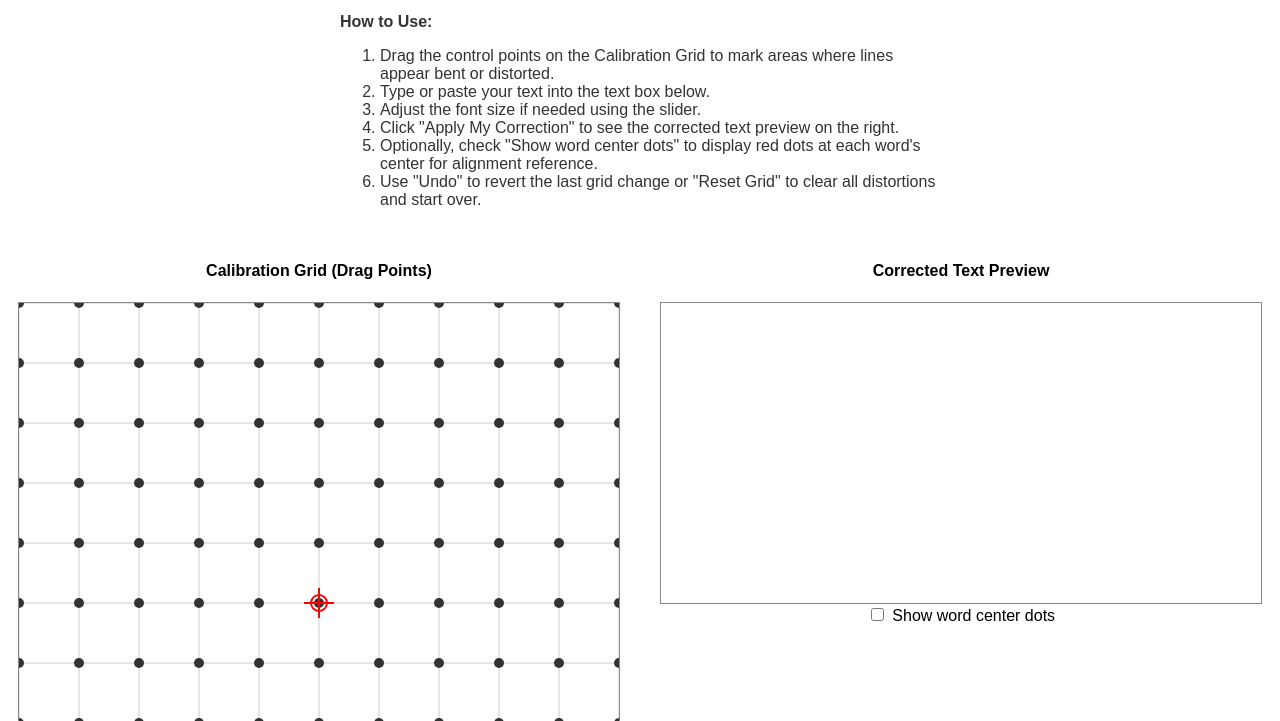
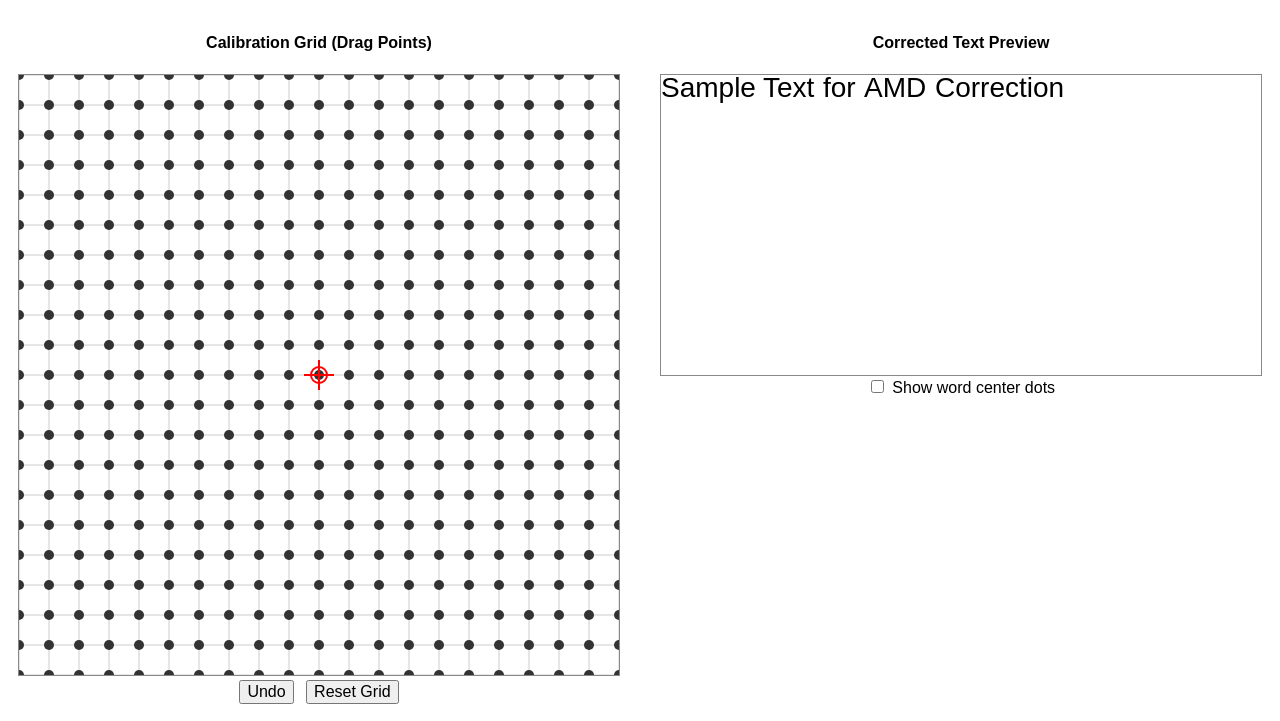
Before and after one commit to AMDfocus/macular-vision-corrector, a plain HTML site: page index.html in a window 1280 px wide. Shown: the part 56-777 px from the top of the page. Drawn offline with Linux system fonts and the light colour scheme.

Commit message:
Update index.html

```diff
--- a/index.html
+++ b/index.html
@@ -1,80 +1,24 @@
+<!--
+  Macular Vision Corrector — Final Working Version with Live Preview
+-->
 <!DOCTYPE html>
 <html lang="en">
 <head>
 <meta charset="UTF-8">
 <title>Macular Vision Corrector</title>
 <style>
-    body {
-      margin: 0;
-      padding: 0;
-      font-family: sans-serif;
-      display: flex;
-      flex-direction: column;
-      align-items: center;
-      height: 100vh;
-    }
-    h2 {
-      margin: 16px 0;
-      font-size: 32px;
-    }
-    .instructions {
-      width: 600px;
-      margin-bottom: 16px;
-      font-size: 16px;
-      color: #333;
-      text-align: left;
-    }
-    .canvas-container {
-      display: flex;
-      gap: 40px;
-      margin-bottom: 16px;
-    }
-    .panel {
-      display: flex;
-      flex-direction: column;
-      align-items: center;
-    }
-    canvas {
-      border: 1px solid #888;
-    }
-    button, label, textarea, input {
-      font-size: 16px;
-      margin: 4px;
-    }
-    #controls {
-      display: flex;
-      gap: 8px;
-      align-items: center;
-      margin-bottom: 16px;
-    }
-    textarea {
-      width: 400px;
-      height: 60px;
-      font-size: 18px;
-    }
-    .footer {
-      margin-top: auto;
-      width: 100%;
-      text-align: center;
-      padding: 16px 0;
-      font-size: 14px;
-      color: #1E40AF;
-    }
+  body { margin:0; padding:0; font-family:sans-serif; display:flex; flex-direction:column; align-items:center; }
+  h2 { margin:16px 0; font-size:32px; }
+  .canvas-container { display:flex; gap:40px; margin-bottom:16px; }
+  .panel { display:flex; flex-direction:column; align-items:center; }
+  canvas { border:1px solid #888; }
+  button, label, textarea, input { font-size:16px; margin:4px; }
+  #controls { display:flex; gap:8px; align-items:center; margin-bottom:16px; }
+  textarea { width:400px; height:60px; font-size:18px; }
 </style>
 </head>
 <body>
   <h2>Macular Vision Corrector</h2>
-  <div class="instructions">
-    <strong>How to Use:</strong>
-    <ol>
-      <li>Drag the control points on the Calibration Grid to mark areas where lines appear bent or distorted.</li>
-      <li>Type or paste your text into the text box below.</li>
-      <li>Adjust the font size if needed using the slider.</li>
-      <li>Click "Apply My Correction" to see the corrected text preview on the right.</li>
-      <li>Optionally, check "Show word center dots" to display red dots at each word's center for alignment reference.</li>
-      <li>Use "Undo" to revert the last grid change or "Reset Grid" to clear all distortions and start over.</li>
-    </ol>
-  </div>
   <div class="canvas-container">
     <div class="panel">
       <h4>Calibration Grid (Drag Points)</h4>
@@ -115,11 +59,8 @@
 });
 
 // Config
-    const COLS = 10; // Reduced from 20 to simplify grid
-    const N = COLS + 1;
-    const gridSize = 600;
+const COLS = 20, N = COLS + 1, gridSize = 600;
 const cellW = gridSize / COLS;
-    const margin = 20; // margin for preview
 const LINEH = () => parseInt(fontSizeSlider.value) + 4;
 
 // State
@@ -155,12 +96,12 @@
     gctx.beginPath(); gctx.arc(p.x + p.dx, p.y + p.dy, 5, 0, 2*Math.PI);
     gctx.fillStyle = '#333'; gctx.fill();
   });
-      const cx = gridSize / 2, cy = gridSize / 2;
+  const cx = gridSize/2, cy = gridSize/2;
   gctx.strokeStyle = 'red'; gctx.lineWidth = 2;
   gctx.beginPath(); gctx.arc(cx, cy, 8, 0, 2*Math.PI); gctx.stroke();
   gctx.beginPath();
-      gctx.moveTo(cx - 15, cy); gctx.lineTo(cx + 15, cy);
-      gctx.moveTo(cx, cy - 15); gctx.lineTo(cx, cy + 15);
+  gctx.moveTo(cx-15, cy); gctx.lineTo(cx+15, cy);
+  gctx.moveTo(cx, cy-15); gctx.lineTo(cx, cy+15);
   gctx.stroke();
 }
 
@@ -178,7 +119,7 @@
   points.flat().forEach(p => { p.dx = 0; p.dy = 0; });
   history.length = 0;
   drawGrid();
-      pctx.clearRect(0, 0, previewCanvas.width, previewCanvas.height);
+  pctx.clearRect(0,0, previewCanvas.width, previewCanvas.height);
 };
 
 // Drag events
@@ -187,7 +128,7 @@
   const r = gridCanvas.getBoundingClientRect();
   const mx = e.clientX - r.left, my = e.clientY - r.top;
   points.flat().forEach(p => {
-        if (Math.hypot(mx - (p.x + p.dx), my - (p.y + p.dy)) < 8) dragPoint = p;
+    if (Math.hypot(mx-(p.x+p.dx), my-(p.y+p.dy)) < 8) dragPoint = p;
   });
 });
 gridCanvas.addEventListener('pointermove', e => {
@@ -205,27 +146,27 @@
   for (let u = 0; u < N; u++) {
     coeffDx[u] = []; coeffDy[u] = [];
     for (let v = 0; v < N; v++) {
-          let rX = 0, iX = 0, rY = 0, iY = 0;
+      let rX=0, iX=0, rY=0, iY=0;
       for (let i = 0; i < N; i++) {
         for (let j = 0; j < N; j++) {
-              const ang = -2 * Math.PI * (u * i / N + v * j / N);
+          const ang = -2 * Math.PI * (u*i/N + v*j/N);
           const c = Math.cos(ang), s = Math.sin(ang);
           rX += points[i][j].dx * c; iX += points[i][j].dx * s;
           rY += points[i][j].dy * c; iY += points[i][j].dy * s;
         }
       }
       const norm = N * N;
-          coeffDx[u][v] = { re: rX / norm, im: iX / norm };
-          coeffDy[u][v] = { re: rY / norm, im: iY / norm };
+      coeffDx[u][v] = { re: rX/norm, im: iX/norm };
+      coeffDy[u][v] = { re: rY/norm, im: iY/norm };
     }
   }
 }
-    function fourierDist(x, y) {
+function fourierDist(x,y) {
   const gx = x / cellW, gy = y / cellW;
   let dx = 0, dy = 0;
   for (let u = 0; u < N; u++) {
     for (let v = 0; v < N; v++) {
-          const ang = 2 * Math.PI * (u * gx / N + v * gy / N);
+      const ang = 2 * Math.PI * (u*gx/N + v*gy/N);
       const c = Math.cos(ang), s = Math.sin(ang);
       dx += coeffDx[u][v].re * c - coeffDx[u][v].im * s;
       dy += coeffDy[u][v].re * c - coeffDy[u][v].im * s;
@@ -237,51 +178,43 @@
 // Apply correction
 applyBtn.onclick = () => {
   computeCoeffs();
-      pctx.clearRect(0, 0, previewCanvas.width, previewCanvas.height);
+  pctx.clearRect(0,0, previewCanvas.width, previewCanvas.height);
   const fontSize = fontSizeSlider.value + 'px';
   pctx.font = fontSize + ' sans-serif';
   pctx.textBaseline = 'top'; pctx.fillStyle = '#000'; pctx.textAlign = 'left';
   const words = textInput.value.trim().split(/\s+/).filter(w => w);
-      let x = margin, y = margin;
-      const space = pctx.measureText(' ').width;
-      const maxW = previewCanvas.width - margin * 2;
+  let x=0, y=0; const space = pctx.measureText(' ').width, maxW = previewCanvas.width;
   const centers = [];
-      wordLoop: for (let word of words) {
-        const wW = Math.ceil(pctx.measureText(word).width), h = LINEH();
-        if (x + wW > margin + maxW) { x = margin; y += h; }
-        const off = document.createElement('canvas'); off.width = wW; off.height = h;
-        const ictx = off.getContext('2d'); ictx.font = fontSize + ' sans-serif'; ictx.textBaseline = 'top'; ictx.fillStyle = '#000';
-        ictx.fillText(word, 0, 0);
-        const src = ictx.getImageData(0, 0, wW, h).data;
-        const dst = pctx.createImageData(wW, h);
-        const cx = previewCanvas.width / 2, cy = previewCanvas.height / 2;
-        for (let py = 0; py < h; py++) {
-          for (let px = 0; px < wW; px++) {
-            const { dx, dy } = fourierDist(cx + px - wW / 2, cy + py - h / 2);
-            const sx = Math.round(px + dx), sy = Math.round(py + dy);
-            const si = 4 * ((Math.min(h - 1, Math.max(0, sy)) * wW) + Math.min(wW - 1, Math.max(0, sx)));
-            const di = 4 * ((py * wW) + px);
-            dst.data.set(src.slice(si, si + 4), di);
+  const lineH = LINEH();
+  words.forEach(w => {
+    const wW = Math.ceil(pctx.measureText(w).width), h = lineH;
+    if (x + wW > maxW) { x=0; y+=lineH; }
+    const off = document.createElement('canvas'); off.width=wW; off.height=h;
+    const ictx = off.getContext('2d'); ictx.font=fontSize+' sans-serif'; ictx.textBaseline='top'; ictx.fillStyle='#000'; ictx.fillText(w,0,0);
+    const src = ictx.getImageData(0,0,wW,h).data;
+    const dst = pctx.createImageData(wW,h);
+    const cx = previewCanvas.width/2, cy = previewCanvas.height/2;
+    for (let py=0; py<h; py++) {
+      for (let px=0; px<wW; px++) {
+        const {dx, dy} = fourierDist(cx+px-wW/2, cy+py-h/2);
+        const sx = Math.round(px+dx), sy = Math.round(py+dy);
+        const si = 4 * ((Math.min(h-1,Math.max(0,sy))*wW) + Math.min(wW-1,Math.max(0,sx)));
+        const di = 4 * ((py*wW) + px);
+        dst.data.set(src.slice(si, si+4), di);
       }
     }
     pctx.putImageData(dst, x, y);
-        centers.push({ cx: x + wW / 2, cy: y + h / 2 });
+    centers.push({ cx: x + wW/2, cy: y + h/2 });
     x += wW + space;
-      }
+  });
   if (centerDotChk.checked) {
     pctx.fillStyle = 'red';
-        centers.forEach(c => { pctx.beginPath(); pctx.arc(c.cx, c.cy, 5, 0, 2 * Math.PI); pctx.fill(); });
+    centers.forEach(c => { pctx.beginPath(); pctx.arc(c.cx, c.cy, 5, 0, 2*Math.PI); pctx.fill(); });
   }
 };
 
-    // Ensure grid always displays on load
-    window.addEventListener('DOMContentLoaded', () => {
-      drawGrid();
-    });
+// Init
+window.onload = () => { drawGrid(); applyBtn.click(); };
 </script>
-
-  <div class="footer">
-    Powered by University of South Australia
-  </div>
 </body>
 </html>
```
Lines whose indentation alone changed are shown as unchanged.
